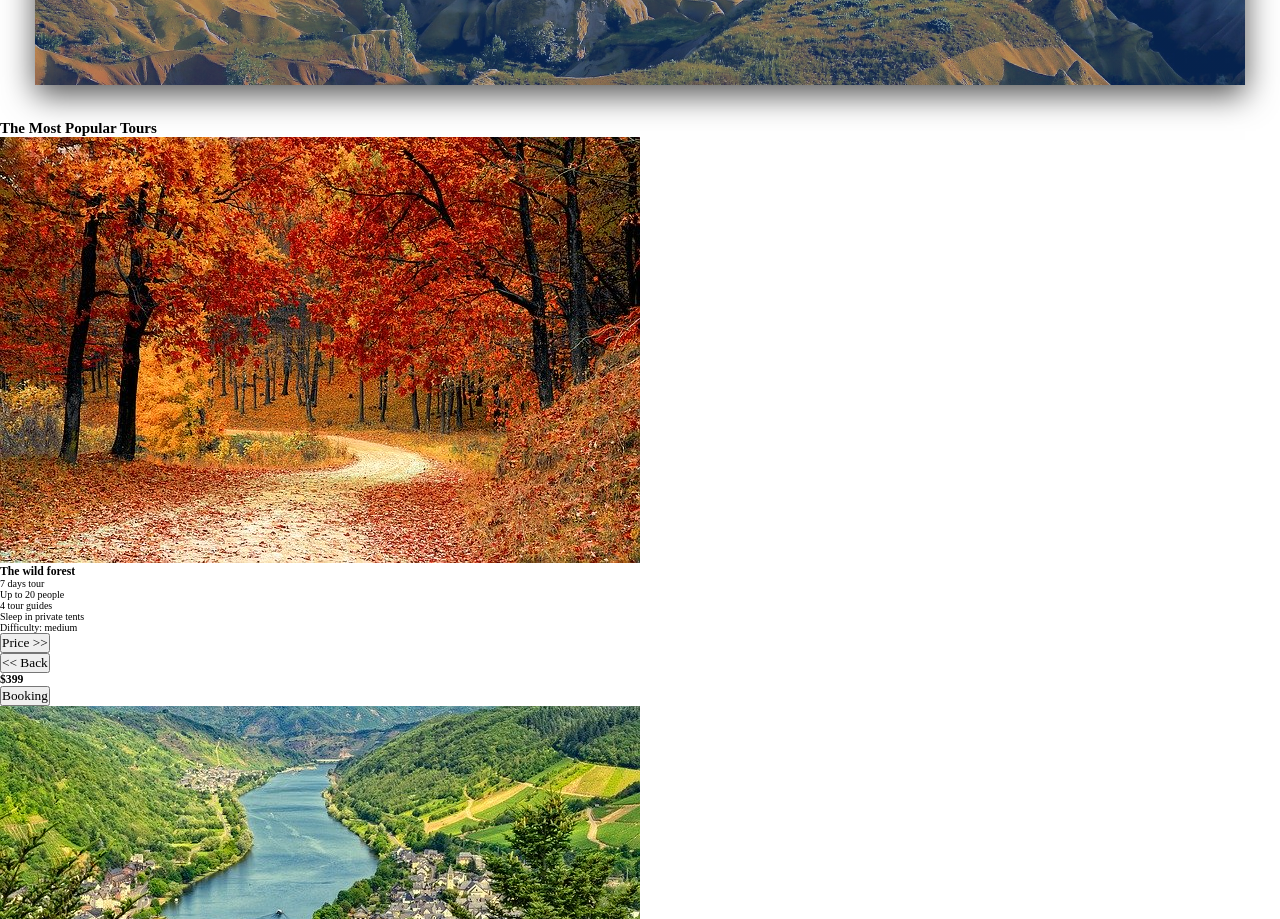
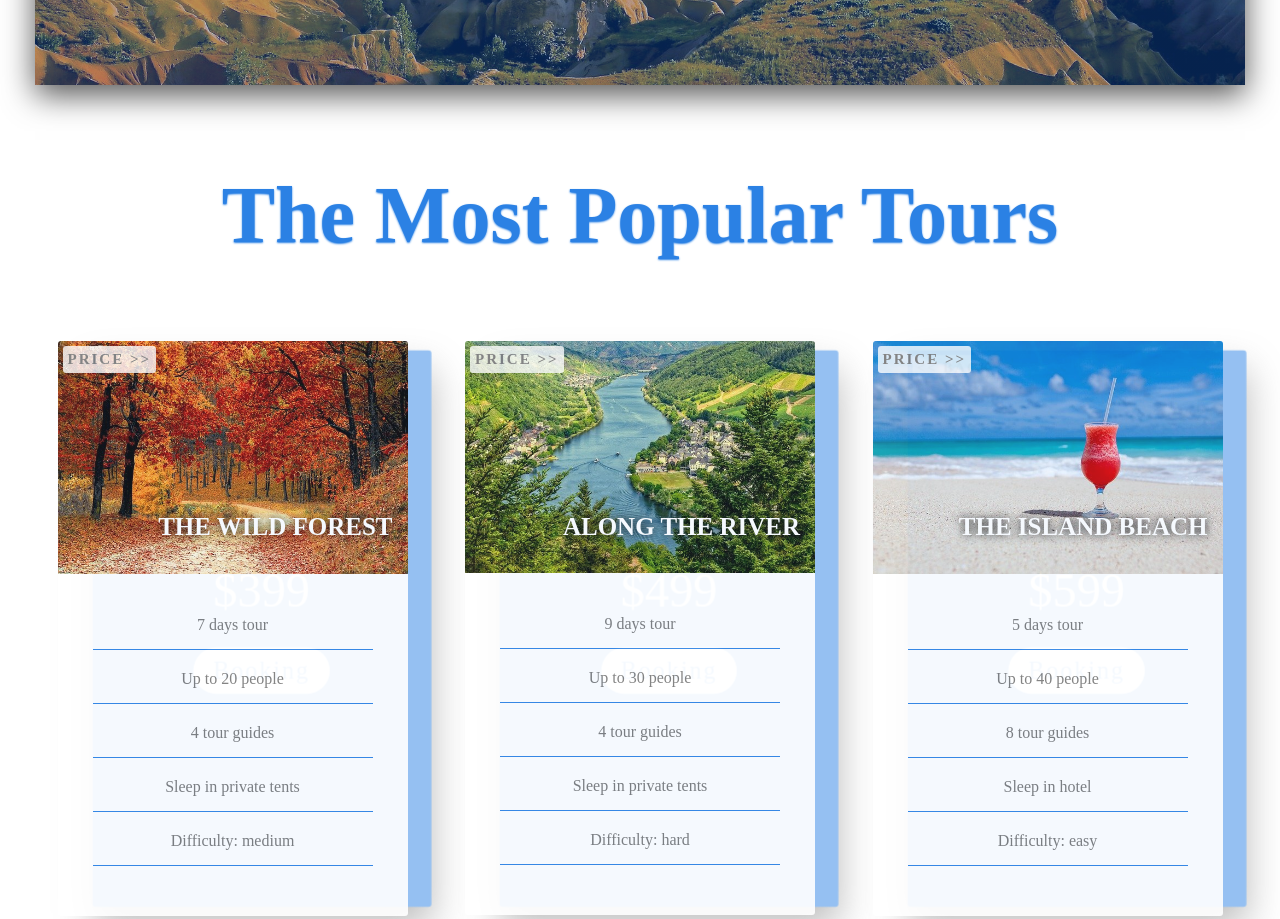
Before and after one commit to Eosia/roadtrip, a plain HTML site: page index.html in a window 1280 px wide. Shown: the part 680-1599 px from the top of the page. Drawn offline with Linux system fonts and the light colour scheme.

Commit message:
finalisation popular tours

```diff
--- a/index.html
+++ b/index.html
@@ -90,7 +90,7 @@
                     </button>
                 </div>
 
-                <div class="back-side">
+                <div class="back-side center">
                     <button class="navigation-button">
                         &lt;&lt; Back
                     </button>
@@ -134,7 +134,7 @@
                     </button>
                 </div>
 
-                <div class="back-side">
+                <div class="back-side center">
                     <button class="navigation-button">
                         &lt;&lt; Back
                     </button>
@@ -178,7 +178,7 @@
                     </button>
                 </div>
 
-                <div class="back-side">
+                <div class="back-side center">
                     <button class="navigation-button">
                         &lt;&lt; Back
                     </button>
--- a/script.js
+++ b/script.js
@@ -0,0 +1,5 @@
+Array.from(document.querySelectorAll(".navigation-button")).forEach(item => {
+    item.onclick = () => {
+      item.parentElement.parentElement.classList.toggle("change");
+    };
+  });
--- a/style.css
+++ b/style.css
@@ -40,7 +40,7 @@ html {
     width: 100%;
     height: calc(100vh - 7rem);
     background: linear-gradient(rgba(18, 1113, 255, .5),
-    rgba(18,113,255,.3), rgba(18,113,255,0.3)), url(img/header-bg.jpg) center no-repeat;
+            rgba(18, 113, 255, .3), rgba(18, 113, 255, 0.3)), url(img/header-bg.jpg) center no-repeat;
     background-size: cover;
     position: relative;
     perspective: 100rem;
@@ -89,21 +89,27 @@ html {
 .logo h1 span:nth-child(1) {
     animation: drop-letters 5s .1s infinite;
 }
+
 .logo h1 span:nth-child(2) {
     animation: drop-letters 5s .2s infinite;
 }
+
 .logo h1 span:nth-child(3) {
     animation: drop-letters 5s .3s infinite;
 }
+
 .logo h1 span:nth-child(4) {
     animation: drop-letters 5s .4s infinite;
 }
+
 .logo h1 span:nth-child(5) {
     animation: drop-letters 5s .5s infinite;
 }
+
 .logo h1 span:nth-child(6) {
     animation: drop-letters 5s .6s infinite;
 }
+
 .logo h1 span:nth-child(7) {
     animation: drop-letters 5s .7s infinite;
 }
@@ -113,15 +119,19 @@ html {
     0% {
         transform: translateY(0);
     }
+
     10% {
         transform: translateY(0);
     }
+
     15% {
         transform: translateY(-100%);
     }
+
     20% {
         transform: translateY(0);
     }
+
     100% {
         transform: translateY(0);
     }
@@ -137,28 +147,154 @@ html {
         transform: translateZ(40rem);
         opacity: 1;
     }
+
     40% {
-        transform: translateZ(-500rem)
-        translateX(150rem);
+        transform: translateZ(-500rem) translateX(150rem);
         opacity: 0.8;
     }
+
     70% {
-        transform: translateZ(-1500rem)
-        translateX(800rem);
+        transform: translateZ(-1500rem) translateX(800rem);
         opacity: 0.6;
     }
+
     80% {
-        transform: translateZ(-50rem)
-        translateX(100rem);
+        transform: translateZ(-50rem) translateX(100rem);
         opacity: 0.8;
     }
+
     100% {
         transform: translateZ(40rem);
         opacity: 1;
     }
 }
+
 /*common styles / */
 
 /*popular tours*/
+.popular-tours {
+    padding: 5rem 0 10rem 0;
+}
+
+.popular-tours-heading {
+    font-size: 8rem;
+    text-align: center;
+    margin-bottom: 8rem;
+    color: var(--primary-color);
+    text-shadow: 0 .1rem .2rem var(--primary-color);
+}
+
+.cards-wrapper {
+    display: flex;
+    justify-content: space-evenly;
+}
+
+.card {
+    width: 35rem;
+    position: relative;
+    perspective: 150rem;
+}
+
+.card-image {
+    width: 100%;
+    border-radius: .3rem .3rem 0 0;
+}
+
+.front-side {
+    text-align: center;
+    background-color: var(--white-color);
+    border-radius: 0.3rem;
+    position: relative;
+    z-index: 10;
+    opacity: 0.9;
+    transition: opacity .4s, transform .4s, box-shadow .4s;
+}
+
+.change>.front-side {
+    transform: translateZ(-5rem) translateX(3rem);
+    box-shadow: 0 2rem 4rem #777;
+    opacity: 0.5;
+    z-index: 0;
+}
+
+.tour-name {
+    font-size: 2.5rem;
+    font-weight: 700;
+    text-transform: uppercase;
+    position: absolute;
+    top: 30%;
+    right: 1.5rem;
+    color: var(--white-color);
+    text-shadow: 0 0 1rem #000;
+}
+
+.card-list {
+    width: 80%;
+    margin: auto;
+    padding: 2rem 0 3rem 0;
+}
+
+.card-list-item {
+    font-size: 1.6rem;
+    font-weight: 500;
+    color: var(--light-grey-color);
+    margin: 2rem 0;
+    border-bottom: .1rem solid var(--primary-color);
+    padding-bottom: 1.5rem;
+}
+
+.back-side {
+    position: absolute;
+    top: 0;
+    background-color: var(--primary-color);
+    width: 100%;
+    height: 100%;
+    border-radius: .3rem;
+    box-shadow: 0 2rem 4rem #777;
+    flex-direction: column;
+    transform: translateZ(-5rem) translateX(3rem);
+    opacity: 0.5;
+    transition: opacity .4s, transform .4s, box-shadow .4s;
+}
+
+.change>.back-side {
+    transform: translateZ(0) translateX(0);
+    box-shadow: 0 .5rem 4rem #aaa;
+    opacity: 0.9;
+}
+
+.tour-price {
+    font-size: 5rem;
+    font-weight: 300;
+    color: var(--white-color);
+    margin-bottom: 3rem;
+}
+
+.card-button {
+    color: var(--primary-color);
+    background-color: var(--white-color);
+    border: none;
+    font-size: 2.5rem;
+    padding: 1rem 2rem;
+    letter-spacing: .2rem;
+    border-radius: 5rem;
+    cursor: pointer;
+}
+
+.navigation-button {
+    position: absolute;
+    top: 0.5rem;
+    left: 0.5rem;
+    padding: .5rem;
+    background-color: rgba(255, 255, 255, .8);
+    color: var(--light-grey-color);
+    border-radius: 0.3rem;
+    border: none;
+    font-size: 1.5rem;
+    font-weight: 600;
+    text-transform: uppercase;
+    letter-spacing: 0.2rem;
+    cursor: pointer;
+}
 
 /*popular tours / */
```
